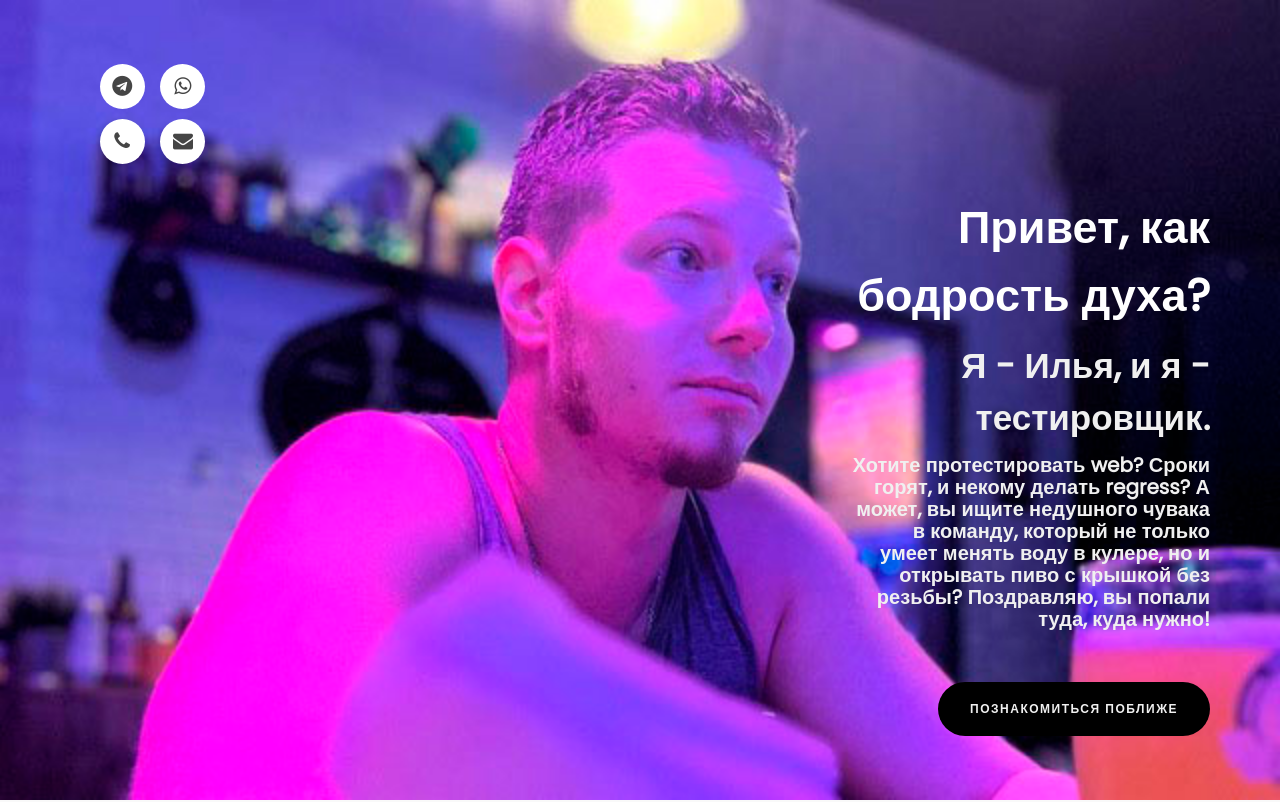
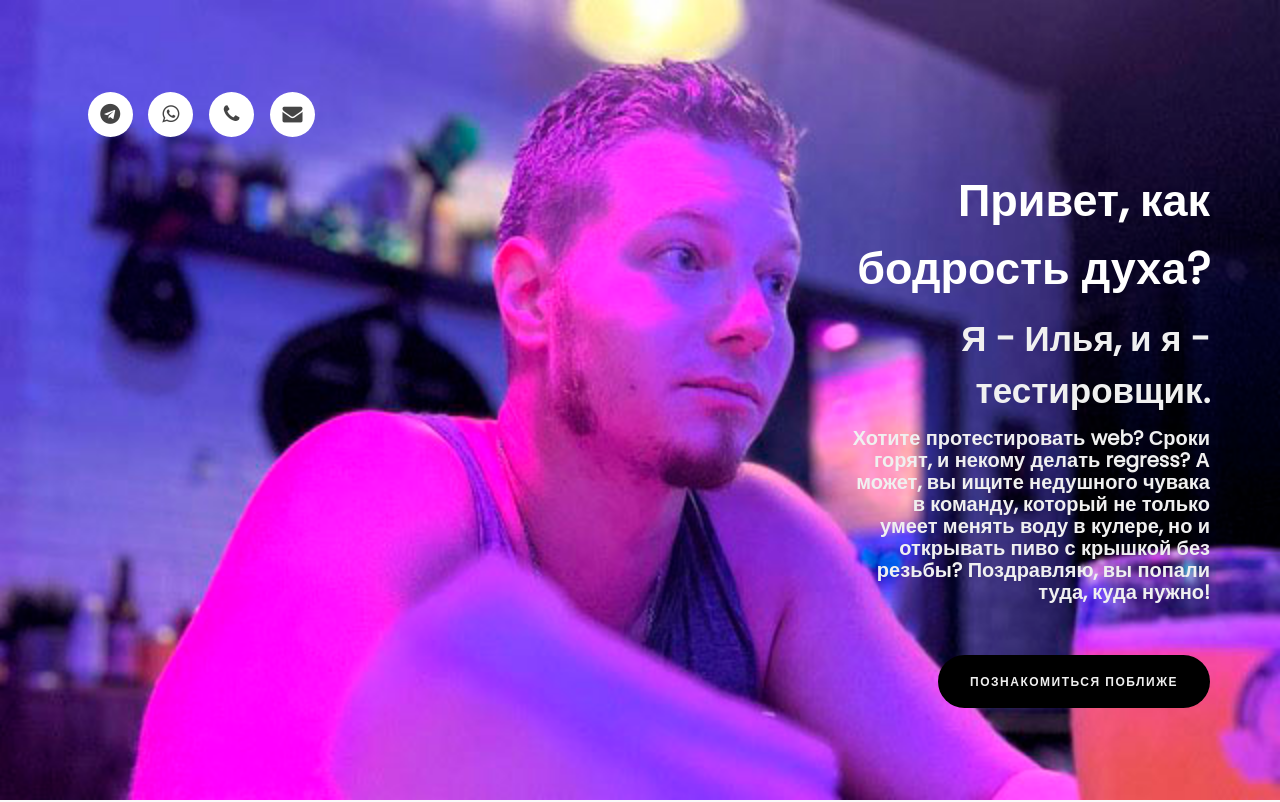
Before and after one commit to IlyaGorbachevQA/IlyaGorbachevQA.github.io, a plain HTML site: page index.html in a window 1280 px wide. Shown: the top 802 px of the page. Drawn offline with Linux system fonts and the light colour scheme.

Commit message:
Update index.html

```diff
--- a/index.html
+++ b/index.html
@@ -35,7 +35,7 @@
      <div class="container">
           <div class="row">
 
-               <div class="wow fadeInUp col-md-12 col-sm-12 col-lg-2 col-xl-4" data-wow-delay="1.6s">
+               <div class="wow fadeInUp col-md-12 col-sm-12 col-lg-3 col-xl-4" data-wow-delay="1.6s">
                     <ul class="social-icon">
                          <li><a href="https://t.me/barefootforreal" class="fa fa-telegram"></a></li>
                          <li><a href="https://wa.me/79213751556" class="fa fa-whatsapp"></a></li>
```
